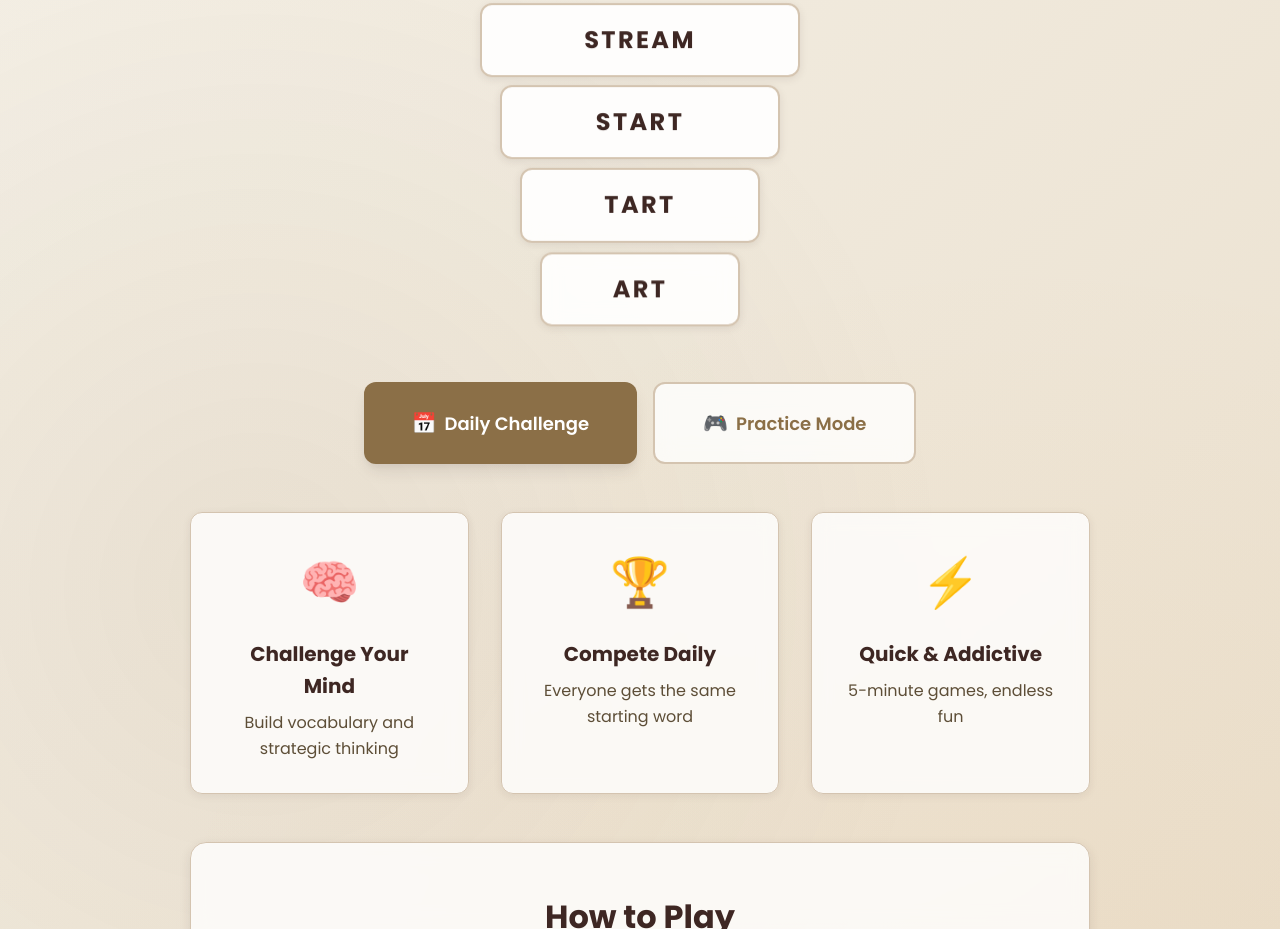
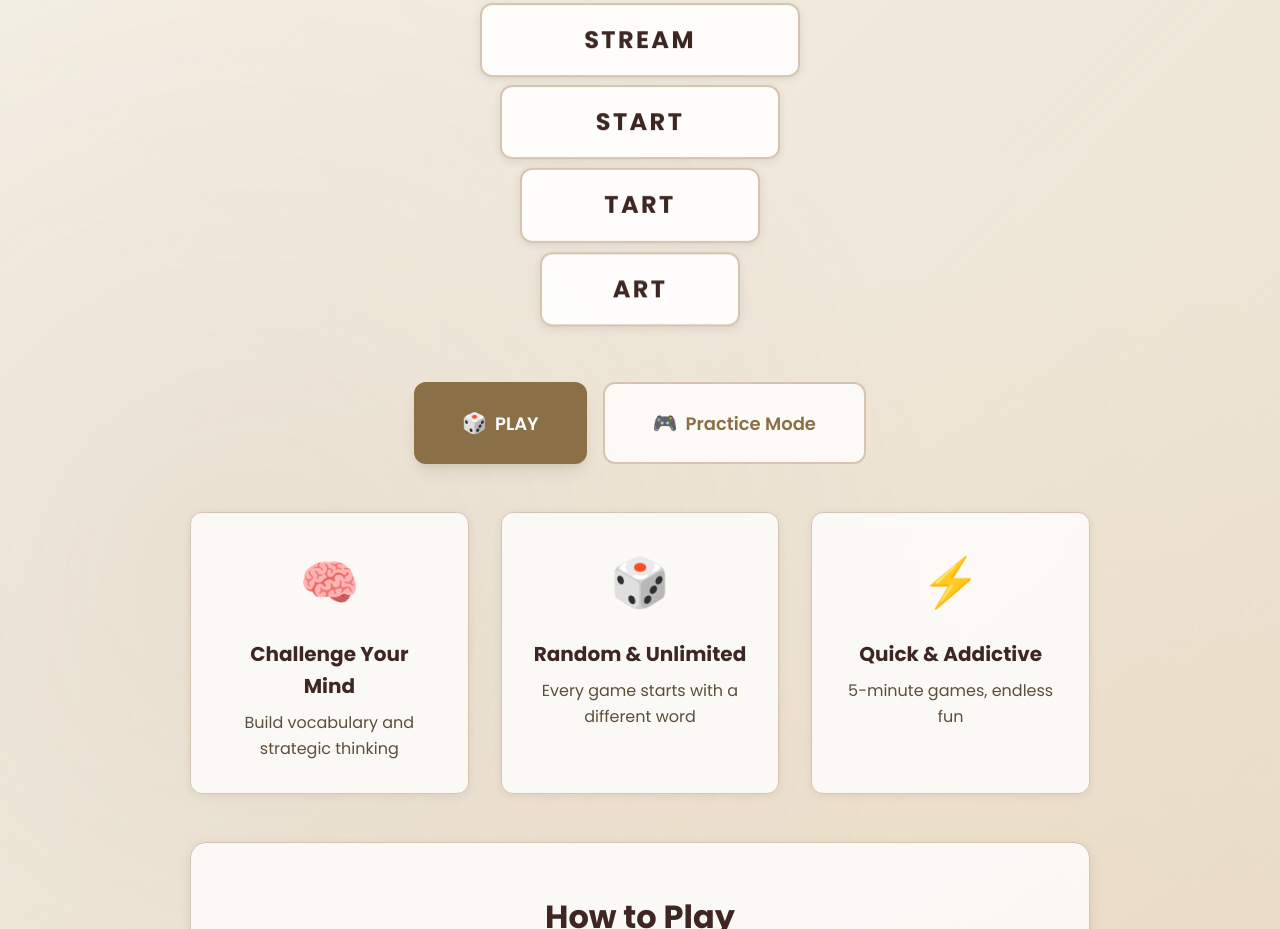
Before and after one commit to ryanpate/wordrise, a plain HTML site: page index.html in a window 1280 px wide. Shown: the part 357-1286 px from the top of the page. Drawn offline with Linux system fonts and the light colour scheme; no server answers.

Commit message:
updated index.html

```diff
--- a/index.html
+++ b/index.html
@@ -4,7 +4,7 @@
     <meta charset="UTF-8">
     <meta name="viewport" content="width=device-width, initial-scale=1.0">
     <title>WordRise - Build Your Word Tower</title>
-    <meta name="description" content="WordRise: An addictive word game where you build towers by adding one letter at a time. Play daily challenges or practice mode!">
+    <meta name="description" content="WordRise: An addictive word game where you build towers by adding one letter at a time. Play unlimited random games!">
     <link rel="stylesheet" href="static/css/style.css">
     <link rel="preconnect" href="https://fonts.googleapis.com">
     <link rel="preconnect" href="https://fonts.gstatic.com" crossorigin>
@@ -34,9 +34,9 @@
                     </div>
 
                     <div class="cta-buttons">
-                        <button class="btn btn-primary btn-large" onclick="startGame('daily')">
-                            <span class="btn-icon">📅</span>
-                            Daily Challenge
+                        <button class="btn btn-primary btn-large" onclick="startGame('random')">
+                            <span class="btn-icon">🎲</span>
+                            PLAY
                         </button>
                         <button class="btn btn-secondary btn-large" onclick="showPracticeModal()">
                             <span class="btn-icon">🎮</span>
@@ -51,9 +51,9 @@
                             <p>Build vocabulary and strategic thinking</p>
                         </div>
                         <div class="feature">
-                            <span class="feature-icon">🏆</span>
-                            <h3>Compete Daily</h3>
-                            <p>Everyone gets the same starting word</p>
+                            <span class="feature-icon">🎲</span>
+                            <h3>Random & Unlimited</h3>
+                            <p>Every game starts with a different word</p>
                         </div>
                         <div class="feature">
                             <span class="feature-icon">⚡</span>
```
Also changed, not shown: 5 other files.
